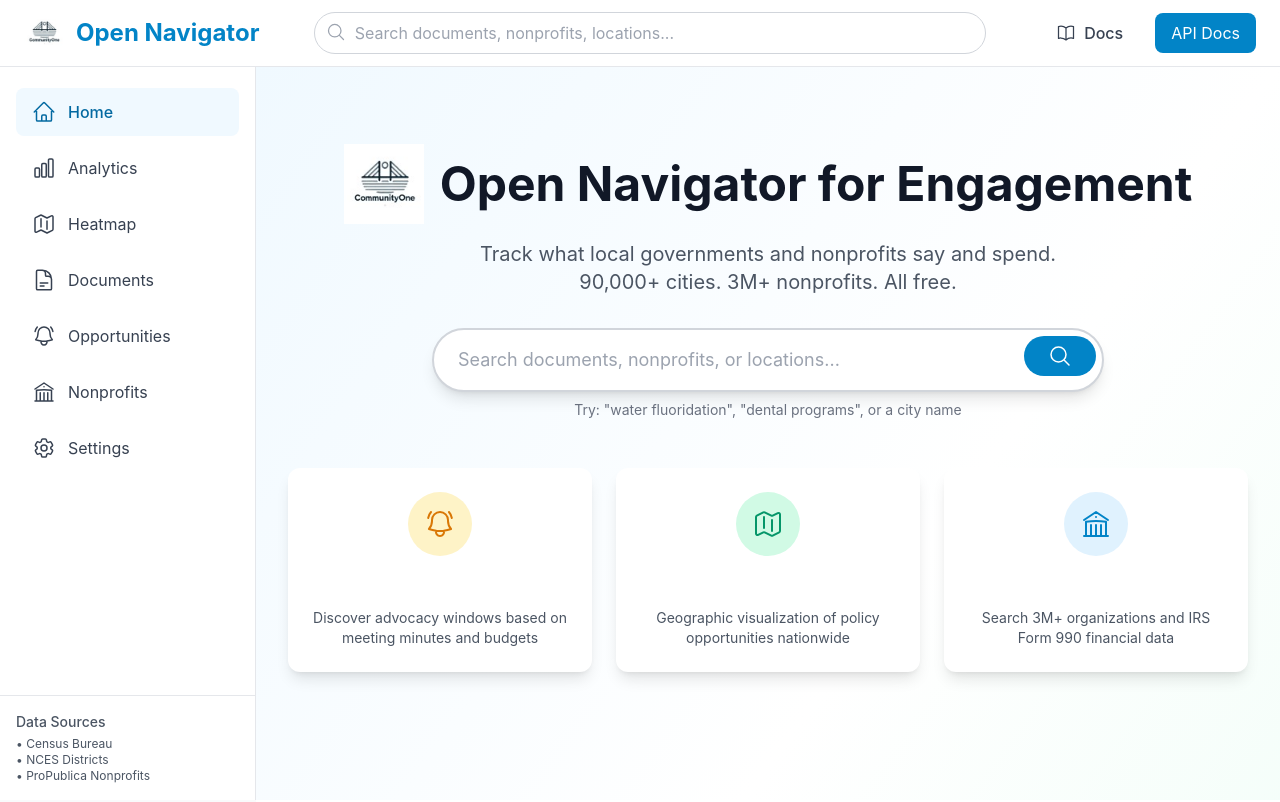
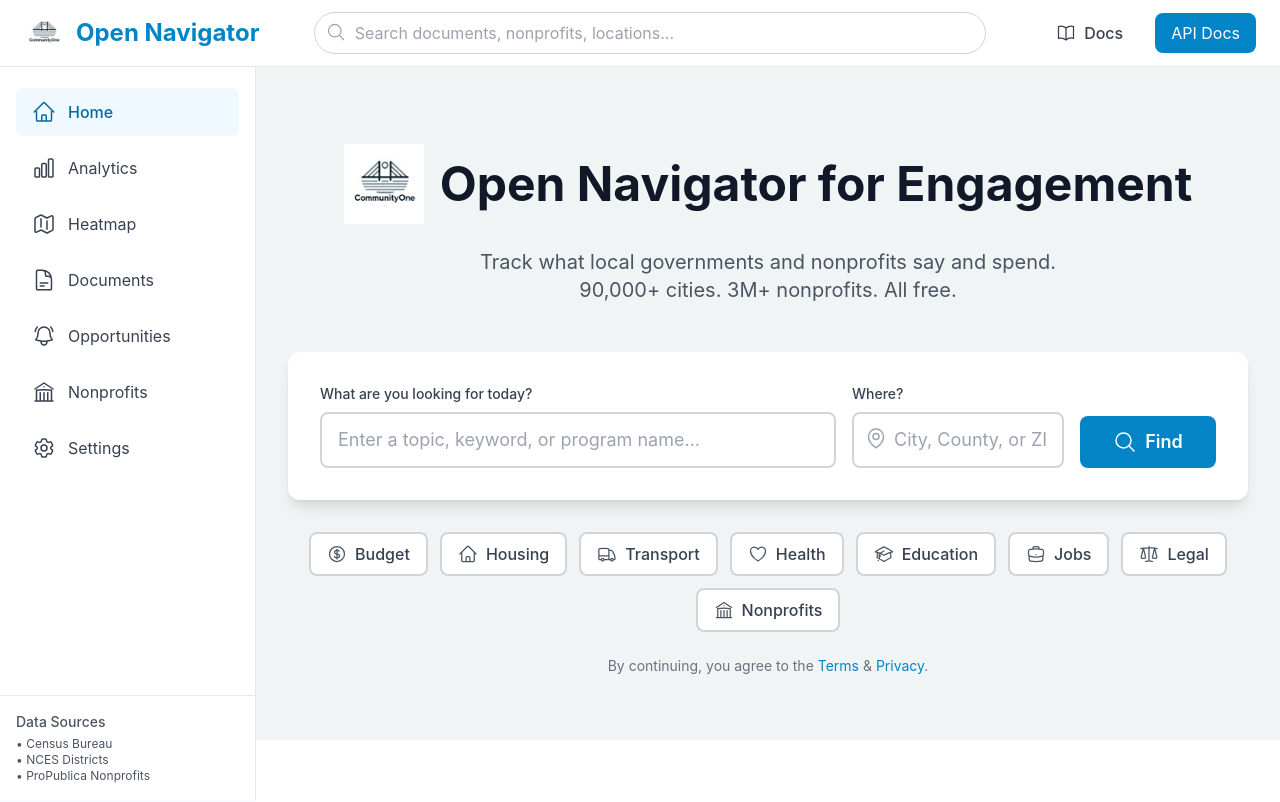
Before and after one commit to getcommunityone/open-navigator-for-engagement, a React (Vite) app in the folder frontend/: page / in a window 1280 px wide. Shown: the top 802 px of the page. Built offline with nearby package versions, Linux system fonts and the light colour scheme; the HTML template or start-up script is replaced by a standard one.

Commit message:
feat: Enhance homepage search functionality and add category quick buttons

```diff
--- a/frontend/src/index.css
+++ b/frontend/src/index.css
@@ -8,7 +8,7 @@
   font-weight: 400;
   color-scheme: light dark;
   color: rgba(255, 255, 255, 0.87);
-  background-color: #f9fafb;
+  background-color: #F0F4F5;
 }
 
 body {
--- a/frontend/src/pages/Dashboard.tsx
+++ b/frontend/src/pages/Dashboard.tsx
@@ -41,7 +41,7 @@
   }))
 
   return (
-    <div className="min-h-screen bg-gray-50 p-8">
+    <div className="min-h-screen p-8" style={{ backgroundColor: '#F0F4F5' }}>
       <div className="max-w-7xl mx-auto">
         {/* Header */}
         <div className="mb-8">
--- a/frontend/src/pages/Documents.tsx
+++ b/frontend/src/pages/Documents.tsx
@@ -48,7 +48,7 @@
   }
 
   return (
-    <div className="min-h-screen bg-gray-50 p-8">
+    <div className="min-h-screen p-8" style={{ backgroundColor: '#F0F4F5' }}>
       <div className="max-w-7xl mx-auto">
         {/* Header */}
         <div className="mb-8">
--- a/frontend/src/pages/Home.tsx
+++ b/frontend/src/pages/Home.tsx
@@ -1,4 +1,5 @@
-import { Link } from 'react-router-dom'
+import { Link, useNavigate } from 'react-router-dom'
+import { useState } from 'react'
 import {
   MagnifyingGlassIcon,
   MapIcon,
@@ -7,16 +8,57 @@
   BuildingLibraryIcon,
   BellAlertIcon,
   ArrowRightIcon,
-  BookOpenIcon
+  BookOpenIcon,
+  MapPinIcon,
+  CurrencyDollarIcon,
+  HomeIcon,
+  TruckIcon,
+  HeartIcon,
+  AcademicCapIcon,
+  BriefcaseIcon,
+  ScaleIcon
 } from '@heroicons/react/24/outline'
 
 export default function Home() {
+  const navigate = useNavigate()
+  const [keyword, setKeyword] = useState('')
+  const [location, setLocation] = useState('')
+
+  const handleSearch = (e: React.FormEvent) => {
+    e.preventDefault()
+    if (keyword || location) {
+      const params = new URLSearchParams()
+      if (keyword) params.set('search', keyword)
+      if (location) params.set('location', location)
+      navigate(`/documents?${params.toString()}`)
+    }
+  }
+
+  const categories = [
+    { name: 'Budget', icon: CurrencyDollarIcon, query: 'budget funding' },
+    { name: 'Housing', icon: HomeIcon, query: 'housing affordable' },
+    { name: 'Transport', icon: TruckIcon, query: 'transportation transit' },
+    { name: 'Health', icon: HeartIcon, query: 'health dental' },
+    { name: 'Education', icon: AcademicCapIcon, query: 'education school' },
+    { name: 'Jobs', icon: BriefcaseIcon, query: 'employment jobs' },
+    { name: 'Legal', icon: ScaleIcon, query: 'legal services' },
+    { name: 'Nonprofits', icon: BuildingLibraryIcon, query: '' },
+  ]
+
+  const quickSearch = (query: string) => {
+    if (query) {
+      navigate(`/documents?search=${encodeURIComponent(query)}`)
+    } else {
+      navigate('/nonprofits')
+    }
+  }
+
   return (
-    <div className="min-h-screen bg-gradient-to-br from-sky-50 via-white to-emerald-50">
+    <div className="min-h-screen" style={{ backgroundColor: '#F0F4F5' }}>
       {/* Hero Section */}
       <div className="max-w-7xl mx-auto px-4 sm:px-6 lg:px-8 pt-20 pb-16">
         <div className="text-center">
-          <div className="flex items-center justify-center gap-4 mb-4">
+          <div className="flex items-center justify-center gap-4 mb-6">
             <img
               src="/communityone_logo.jpg"
               alt="CommunityOne Logo"
@@ -26,76 +68,84 @@
               Open Navigator for Engagement
             </h1>
           </div>
-          <p className="text-xl text-gray-600 mb-8 max-w-3xl mx-auto">
+          <p className="text-xl text-gray-600 mb-12 max-w-3xl mx-auto">
             Track what local governments and nonprofits say and spend.
             <br />
             90,000+ cities. 3M+ nonprofits. All free.
           </p>
 
-          {/* Search Bar */}
-          <div className="max-w-2xl mx-auto mb-12">
+          {/* Two-Part Search */}
+          <form onSubmit={handleSearch} className="max-w-5xl mx-auto mb-8">
+            <div className="bg-white rounded-xl shadow-lg p-8">
+              <div className="grid grid-cols-1 lg:grid-cols-12 gap-4 items-end">
+                {/* What are you looking for? */}
+                <div className="lg:col-span-7">
+                  <label className="block text-left text-sm font-medium text-gray-700 mb-2">
+                    What are you looking for today?
+                  </label>
+                  <input
+                    type="text"
+                    placeholder="Enter a topic, keyword, or program name..."
+                    value={keyword}
+                    onChange={(e) => setKeyword(e.target.value)}
+                    className="w-full px-4 py-3 text-lg border-2 border-gray-300 rounded-lg focus:outline-none focus:ring-2 focus:ring-sky-500 focus:border-transparent"
+                  />
+                </div>
+
+                {/* Where? */}
+                <div className="lg:col-span-3">
+                  <label className="block text-left text-sm font-medium text-gray-700 mb-2">
+                    Where?
+                  </label>
                   <div className="relative">
                     <input
                       type="text"
-                placeholder="Search documents, nonprofits, or locations..."
-                className="w-full px-6 py-4 text-lg border-2 border-gray-300 rounded-full focus:outline-none focus:ring-2 focus:ring-sky-500 focus:border-transparent shadow-lg"
+                      placeholder="City, County, or ZIP"
+                      value={location}
+                      onChange={(e) => setLocation(e.target.value)}
+                      className="w-full px-4 py-3 pl-10 text-lg border-2 border-gray-300 rounded-lg focus:outline-none focus:ring-2 focus:ring-sky-500 focus:border-transparent"
                     />
-              <button className="absolute right-2 top-2 bg-sky-600 text-white px-6 py-2 rounded-full hover:bg-sky-700 transition-colors">
+                    <MapPinIcon className="absolute left-3 top-3.5 h-6 w-6 text-gray-400" />
+                  </div>
+                </div>
+
+                {/* Find Button */}
+                <div className="lg:col-span-2">
+                  <button
+                    type="submit"
+                    className="w-full bg-sky-600 text-white px-6 py-3 rounded-lg hover:bg-sky-700 transition-colors text-lg font-semibold flex items-center justify-center gap-2"
+                  >
                     <MagnifyingGlassIcon className="h-6 w-6" />
+                    Find
                   </button>
                 </div>
-            <p className="text-sm text-gray-500 mt-2">
-              Try: "water fluoridation", "dental programs", or a city name
-            </p>
+              </div>
+            </div>
+          </form>
+
+          {/* Category Quick Buttons */}
+          <div className="max-w-5xl mx-auto mb-6">
+            <div className="flex flex-wrap justify-center gap-3">
+              {categories.map((category) => (
+                <button
+                  key={category.name}
+                  onClick={() => quickSearch(category.query)}
+                  className="inline-flex items-center gap-2 px-4 py-2 bg-white border-2 border-gray-300 rounded-lg hover:border-sky-500 hover:bg-sky-50 transition-colors"
+                >
+                  <category.icon className="h-5 w-5 text-gray-600" />
+                  <span className="font-medium text-gray-700">{category.name}</span>
+                </button>
+              ))}
+            </div>
           </div>
 
-          {/* Quick Actions */}
-          <div className="grid grid-cols-1 md:grid-cols-3 gap-6 max-w-5xl mx-auto mb-16">
-            <Link
-              to="/opportunities"
-              className="bg-white p-6 rounded-xl shadow-lg hover:shadow-xl transition-all transform hover:-translate-y-1 group"
-            >
-              <div className="flex items-center justify-center mb-4">
-                <div className="bg-amber-100 p-4 rounded-full">
-                  <BellAlertIcon className="h-8 w-8 text-amber-600" />
-                </div>
-              </div>
-              <h3 className="text-lg font-semibold mb-2 group-hover:text-sky-600">View Opportunities</h3>
-              <p className="text-gray-600 text-sm">
-                Discover advocacy windows based on meeting minutes and budgets
+          {/* Terms Note */}
+          <p className="text-sm text-gray-500">
+            By continuing, you agree to the{' '}
+            <a href="#" className="text-sky-600 hover:underline">Terms</a>
+            {' & '}
+            <a href="#" className="text-sky-600 hover:underline">Privacy</a>.
           </p>
-            </Link>
-
-            <Link
-              to="/heatmap"
-              className="bg-white p-6 rounded-xl shadow-lg hover:shadow-xl transition-all transform hover:-translate-y-1 group"
-            >
-              <div className="flex items-center justify-center mb-4">
-                <div className="bg-emerald-100 p-4 rounded-full">
-                  <MapIcon className="h-8 w-8 text-emerald-600" />
-                </div>
-              </div>
-              <h3 className="text-lg font-semibold mb-2 group-hover:text-sky-600">Explore Heatmap</h3>
-              <p className="text-gray-600 text-sm">
-                Geographic visualization of policy opportunities nationwide
-              </p>
-            </Link>
-
-            <Link
-              to="/nonprofits"
-              className="bg-white p-6 rounded-xl shadow-lg hover:shadow-xl transition-all transform hover:-translate-y-1 group"
-            >
-              <div className="flex items-center justify-center mb-4">
-                <div className="bg-sky-100 p-4 rounded-full">
-                  <BuildingLibraryIcon className="h-8 w-8 text-sky-600" />
-                </div>
-              </div>
-              <h3 className="text-lg font-semibold mb-2 group-hover:text-sky-600">Find Nonprofits</h3>
-              <p className="text-gray-600 text-sm">
-                Search 3M+ organizations and IRS Form 990 financial data
-              </p>
-            </Link>
-          </div>
         </div>
       </div>
 
@@ -153,7 +203,7 @@
       </div>
 
       {/* Stats Section */}
-      <div className="py-16 bg-gray-50">
+      <div className="py-16" style={{ backgroundColor: '#F0F4F5' }}>
         <div className="max-w-7xl mx-auto px-4 sm:px-6 lg:px-8">
           <div className="grid grid-cols-1 md:grid-cols-4 gap-8 text-center">
             <div>
```
Also changed, not shown: 2 other files (tests, documents, lock files or other folders). Lines whose indentation alone changed are shown as unchanged.
